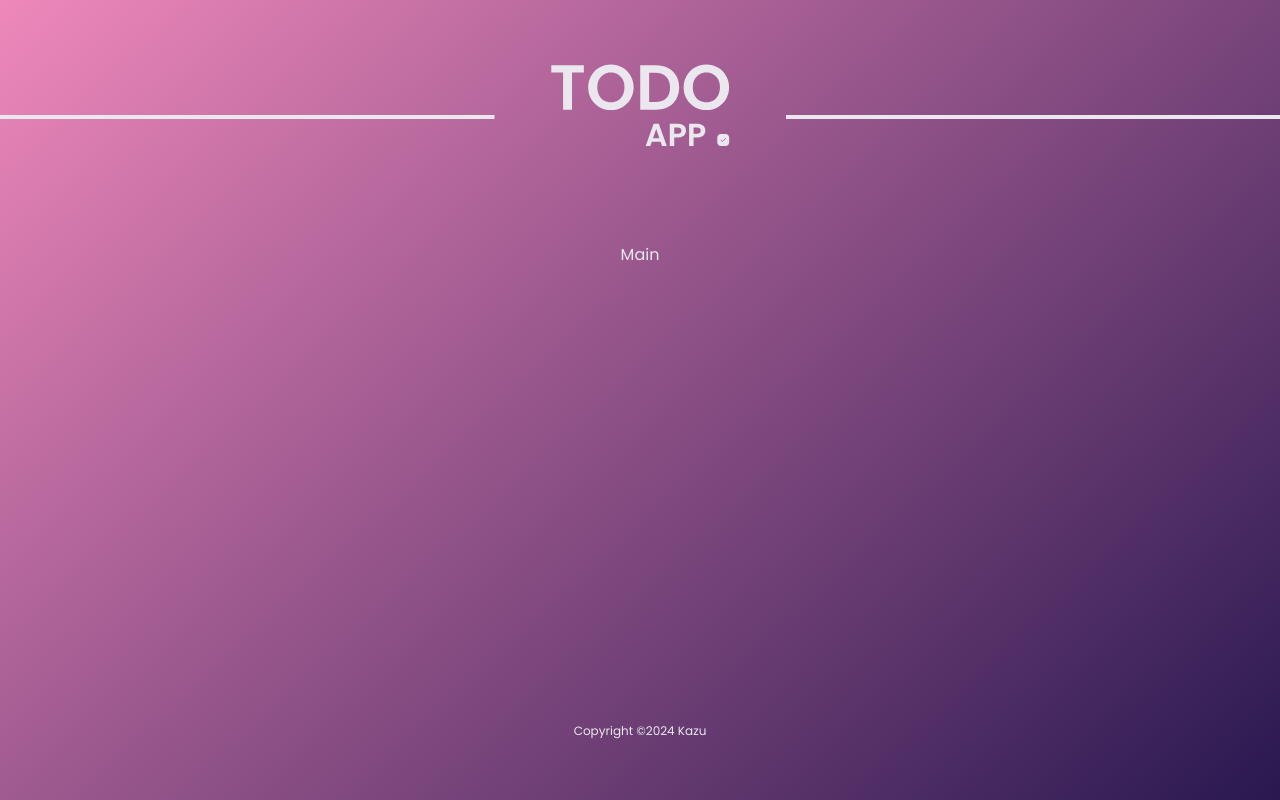
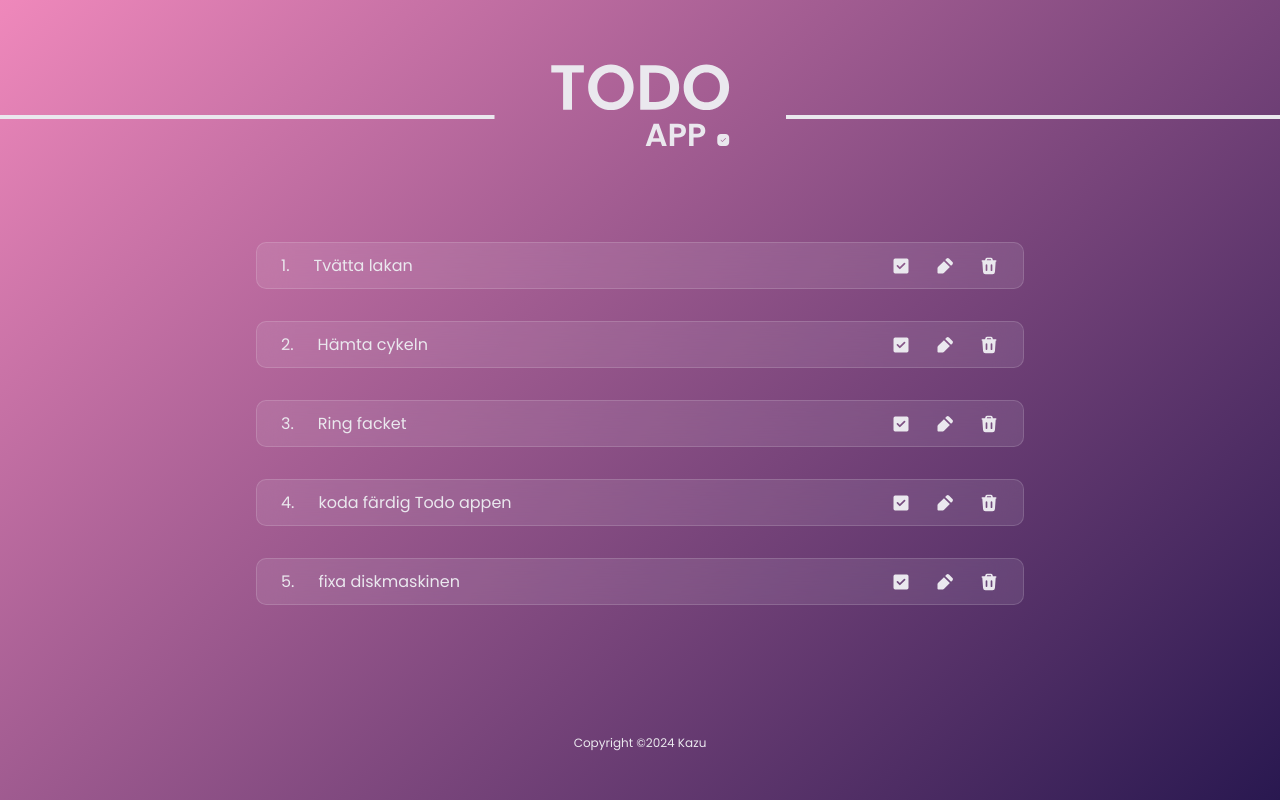
Before and after one commit to KareemZuwa/Happ-todo, a React (Vite) app: page / in a window 1280 px wide. Built offline with nearby package versions, Linux system fonts and the light colour scheme.

Commit message:
creating todolist item from mock data

```diff
--- a/src/components/TodoListItem.tsx
+++ b/src/components/TodoListItem.tsx
@@ -1 +1,40 @@
-export const TodoListItem = () => <div></div>;
+import { useState } from "react";
+import { Subtitle } from "../styles/styles";
+import { Todo } from "../types/interfaces";
+import { CheckboxIcon, DeleteIcon, EditIcon } from "./_index";
+import styled from "styled-components";
+export interface TodoListItemProps {
+  todo: Todo;
+  index: number;
+}
+
+const Box = styled.div`
+  display: flex;
+  gap: 1.5rem;
+`;
+
+export const TodoListItem = ({ todo, index }: TodoListItemProps) => {
+  const [isChecked, setIsChecked] = useState<boolean>(false);
+
+  const handleChecked = () => {
+    setIsChecked(!isChecked);
+  };
+
+  const handleEdit = () => console.log("editing");
+
+  const handleDelete = () => console.log("deleting");
+  return (
+    <>
+      <Box>
+        <Subtitle>{index + 1}.</Subtitle>
+        <Subtitle>{todo.title}</Subtitle>
+      </Box>
+
+      <Box>
+        <CheckboxIcon isChecked={isChecked} onToggle={handleChecked} />
+        <EditIcon onEdit={handleEdit} />
+        <DeleteIcon onDelete={handleDelete} />
+      </Box>
+    </>
+  );
+};
--- a/src/components/TodoListView.tsx
+++ b/src/components/TodoListView.tsx
@@ -1 +1,17 @@
-export const TodoListView = () => <div></div>;
+import styled from "styled-components";
+import { ReactNode } from "react";
+
+export interface TodoListViewProps {
+  children: ReactNode;
+}
+
+const TodoListViewBox = styled.section`
+  display: flex;
+  flex-direction: column;
+  justify-content: center;
+  gap: 2rem;
+`;
+
+export const TodoListView = ({ children }: TodoListViewProps) => (
+  <TodoListViewBox>{children}</TodoListViewBox>
+);
--- a/src/layout/Main.tsx
+++ b/src/layout/Main.tsx
@@ -1,9 +1,20 @@
-import { StyledMain } from "../styles/styles";
+import { useState } from "react";
+import { mockTodos } from "../assets/mock";
+import { TodoListItem, TodoListView } from "../components/_index";
+import { ItemBox, StyledMain } from "../styles/styles";
+import { Todo } from "../types/interfaces";
 
 export const Main = () => {
+  const [todos] = useState<Todo[]>(mockTodos);
   return (
     <StyledMain>
-      <div>Main</div>
+      <TodoListView>
+        {todos.map((todo, index: number) => (
+          <ItemBox key={todo.id}>
+            <TodoListItem todo={todo} index={index} />
+          </ItemBox>
+        ))}
+      </TodoListView>
     </StyledMain>
   );
 };
--- a/src/styles/styles.ts
+++ b/src/styles/styles.ts
@@ -27,6 +27,7 @@ export const StyledHeader = styled.header`
 
 export const StyledMain = styled.main`
   margin: 0 auto;
+  width: 100%;
   max-width: ${theme.breakpoints.md};
   flex-grow: 1;
   padding-top: 6rem;
@@ -48,18 +49,33 @@ export const DialogBox = styled.div`
   width: ${theme.breakpoints.xs};
 `;
 
+export const ItemBox = styled.article`
+  background-color: rgba(234, 232, 238, 0.1);
+  backdrop-filter: blur(1rem);
+  border: 0.0625rem solid rgba(255, 255, 255, 0.15);
+  border-radius: ${theme.borders.md};
+  display: flex;
+  align-items: center;
+  justify-content: space-between;
+  padding: 0.625rem 1.5rem;
+  gap: 1.5rem;
+`;
+
 /*** TYPOGRAPHY STYLED COMPONENTS */
 export const Title = styled.h1<{ fontWeight?: number }>`
+  margin-block: 0;
   font-size: ${theme.fontSizes.large};
   color: ${({ color }) => color ?? theme.colors.offWhite};
   font-weight: ${({ fontWeight }) => fontWeight ?? theme.fontWeights.semibold};
 `;
 export const Subtitle = styled.h2<{ fontWeight?: number }>`
+  margin-block: 0;
   font-size: ${theme.fontSizes.medium};
   color: ${({ color }) => color ?? theme.colors.offWhite};
   font-weight: ${({ fontWeight }) => fontWeight ?? theme.fontWeights.medium};
 `;
 export const Paragraph = styled.p<{ fontWeight?: number }>`
+  margin-block: 0;
   font-size: ${theme.fontSizes.small};
   color: ${({ color }) => color ?? theme.colors.offWhite};
   font-weight: ${({ fontWeight }) => fontWeight ?? theme.fontWeights.regular};
```
